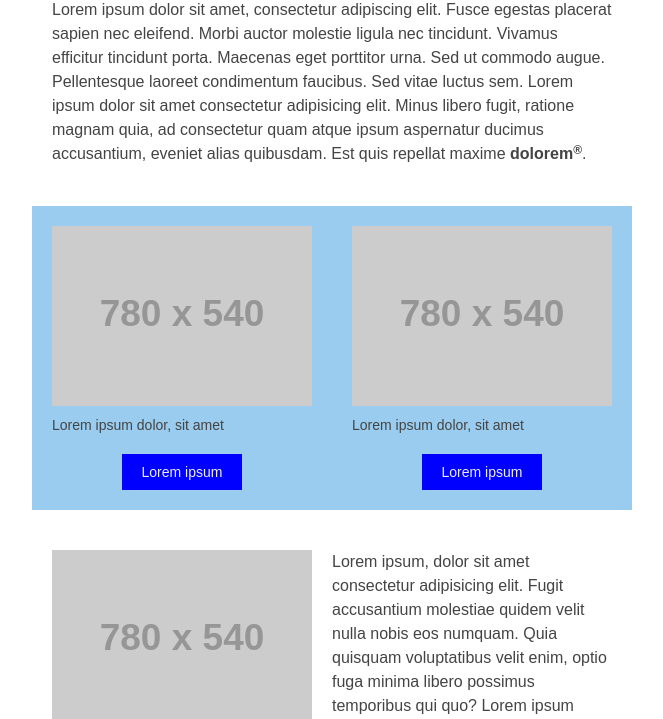
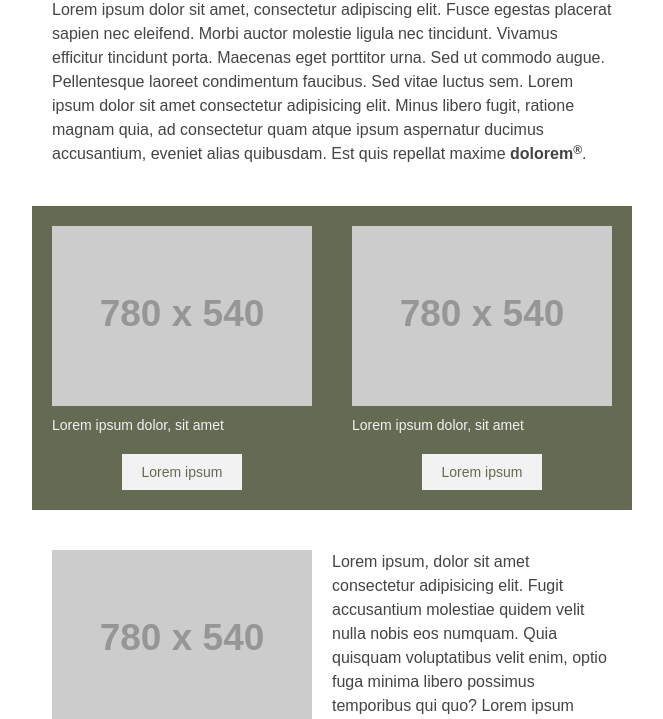
Before and after one commit to Michal-Ruszkowski/Email_HTML, a plain HTML site: page index.html in a window 1280 px wide. Shown: the part 378-1097 px from the top of the page, without its empty margins (308-971 px from the left). Drawn offline with Linux system fonts and the light colour scheme; placeholder pictures from the web are drawn by us.

Commit message:
Changed colors

```diff
--- a/index.html
+++ b/index.html
@@ -97,7 +97,7 @@ Lorem ipsum dolor sit amet consectetur adipisicing elit
                     </p>
                     <table role="presentation" width="100%" cellpadding="0" cellspacing="0">
                         <tr>
-                            <td bgcolor="#99ccee" align="center" >
+                            <td bgcolor="#646B52" align="center" >
                                 <table role="presentation" cellpadding="0" cellspacing="0" class="wMax">
                                     <tr>
                                         <td dir="ltr" style="direction:ltr;">
@@ -117,7 +117,7 @@ Lorem ipsum dolor sit amet consectetur adipisicing elit
                                                                                 </td>
                                                                             </tr>
                                                                         </table>
-                                                                        <p style="font-family:Arial,Helvetica,sans-serif;font-size:14px;color:#444444;mso-line-height-rule:exactly;line-height:18px;font-weight:400;margin:10px 0 0 0;text-align:left;display:block;">
+                                                                        <p style="font-family:Arial,Helvetica,sans-serif;font-size:14px;color:#f2f2f2;mso-line-height-rule:exactly;line-height:18px;font-weight:400;margin:10px 0 0 0;text-align:left;display:block;">
                                                                             Lorem ipsum dolor, sit amet
                                                                         </p>
                                                                         <table role="presentation" width="100%" cellpadding="0" cellspacing="0">
@@ -125,8 +125,8 @@ Lorem ipsum dolor sit amet consectetur adipisicing elit
                                                                                 <td align="center" style="padding:20px 0 0 0;">
                                                                                     <table role="presentation" cellpadding="0" cellspacing="0">
                                                                                         <tr>
-                                                                                            <td bgcolor="#0000ff" align="center" style="width:unset;font-family:Arial,Helvetica,sans-serif;font-size:14px;color:#eeeeee;mso-line-height-rule:exactly;line-height:16px;mso-padding-alt:10px 20px;border-radius:0;">
-                                                                                                <a role="button" href="#" style="color:#eeeeee;text-decoration:none;display:block;padding:10px 20px;" target="_blank">Lorem ipsum</a>
+                                                                                            <td bgcolor="#f2f2f2" align="center" style="width:unset;font-family:Arial,Helvetica,sans-serif;font-size:14px;color:#646B52;mso-line-height-rule:exactly;line-height:16px;mso-padding-alt:10px 20px;border-radius:0;">
+                                                                                                <a role="button" href="#" style="color:#646B52;text-decoration:none;display:block;padding:10px 20px;" target="_blank">Lorem ipsum</a>
                                                                                             </td>
                                                                                         </tr>
                                                                                     </table>
@@ -154,7 +154,7 @@ Lorem ipsum dolor sit amet consectetur adipisicing elit
                                                                                 </td>
                                                                             </tr>
                                                                         </table>
-                                                                        <p style="font-family:Arial,Helvetica,sans-serif;font-size:14px;color:#444444;mso-line-height-rule:exactly;line-height:18px;font-weight:400;margin:10px 0 0 0;text-align:left;display:block;">
+                                                                        <p style="font-family:Arial,Helvetica,sans-serif;font-size:14px;color:#f2f2f2;mso-line-height-rule:exactly;line-height:18px;font-weight:400;margin:10px 0 0 0;text-align:left;display:block;">
                                                                             Lorem ipsum dolor, sit amet
                                                                         </p>
                                                                         <table role="presentation" width="100%" cellpadding="0" cellspacing="0">
@@ -162,8 +162,8 @@ Lorem ipsum dolor sit amet consectetur adipisicing elit
                                                                                 <td align="center" style="padding:20px 0 0 0;">
                                                                                     <table role="presentation" cellpadding="0" cellspacing="0">
                                                                                         <tr>
-                                                                                            <td bgcolor="#0000ff" align="center" style="width:unset;font-family:Arial,Helvetica,sans-serif;font-size:14px;color:#eeeeee;mso-line-height-rule:exactly;line-height:16px;mso-padding-alt:10px 20px;border-radius:0;">
-                                                                                                <a role="button" href="#" style="color:#eeeeee;text-decoration:none;display:block;padding:10px 20px;" target="_blank">Lorem ipsum</a>
+                                                                                            <td bgcolor="#f2f2f2" align="center" style="width:unset;font-family:Arial,Helvetica,sans-serif;font-size:14px;color:#646B52;mso-line-height-rule:exactly;line-height:16px;mso-padding-alt:10px 20px;border-radius:0;">
+                                                                                                <a role="button" href="#" style="color:#646B52;text-decoration:none;display:block;padding:10px 20px;" target="_blank">Lorem ipsum</a>
                                                                                             </td>
                                                                                         </tr>
                                                                                     </table>
```
